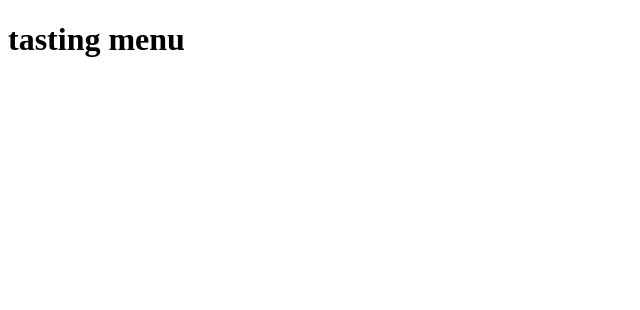
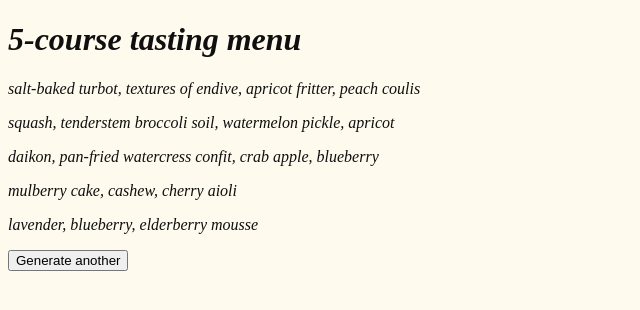
Before and after one commit to sophiekoonin/tasting-menu, an Eleventy site: page src/index.html in a window 1280 px wide. Shown: the whole page, without its empty margins (0-640 px from the left). Built offline with nearby package versions, Linux system fonts and the light colour scheme; Eleventy itself is replaced by a stand-in of ours; files that its build step writes are made by us from their sources.

Commit message:
Add styles

```diff
--- a/src/index.html
+++ b/src/index.html
@@ -7,11 +7,14 @@
   <meta name="viewport" content="width=device-width, initial-scale=1.0">
   <script type="module" src="/generator.js" defer></script>
   <title>tasting menu</title>
-  <link rel="stylesheet" href="css/style.css">
+  <link rel="stylesheet" href="/style.css">
 </head>
 
 <body>
-  <h1>tasting menu</h1>
+  <h1>5-course tasting menu</h1>
+  <div id="output">
+  </div>
+  <button type="button" id="regen">Generate another</button>
 </body>
 
 </html>
--- a/src/scss/style.scss
+++ /dev/null
@@ -1,4 +0,0 @@
-body {
-  width: 100vw;
-  height: 100vh;
-}
--- a/src/static/dessert.js
+++ b/src/static/dessert.js
@@ -5,8 +5,13 @@ export default [
   'pancake',
   'waffle',
   'millefeuille',
+  'gel',
   'granita',
   'panna cotta',
   'honeycomb',
   'curd',
+  'fondant',
+  'cake',
+  'mousse',
+  'gelato',
 ];
--- a/src/static/dessertFlavours.js
+++ b/src/static/dessertFlavours.js
@@ -4,8 +4,20 @@ export default [
   'caramel',
   'white chocolate',
   'cocoa nib',
-  'fondant',
-  'cake',
-  'mousse',
-  'gelato',
+  'honey',
+  'lavender',
+  'rose',
+  'cacao',
+  'miso',
+  'bergamot',
+  'mint',
+  'fennel',
+  'lemon verbena',
+  'buckwheat',
+  'cinnamon',
+  'ginger',
+  'allspice',
+  'star anise',
+  'rosemary',
+  'nutmeg',
 ];
--- a/src/static/fruit.js
+++ b/src/static/fruit.js
@@ -1,34 +1,36 @@
 export default [
-  'fig',
   'apple',
+  'apricot',
+  'banana',
   'blackberry',
-  'banana',
+  'blackcurrant',
+  'blood orange',
+  'blueberry',
   'cherry',
   'coconut',
+  'crab apple',
+  'cranberry',
+  'elderberry',
+  'fig',
+  'goji berry',
+  'gooseberry',
   'grape',
   'grapefruit',
   'kiwi',
   'lemon',
   'lime',
+  'loganberry',
   'mango',
-  'apricot',
+  'mulberry',
+  'nectarine',
   'peach',
   'pear',
   'pineapple',
   'plum',
   'pomegranate',
   'raspberry',
+  'raspberry',
+  'redcurrant',
   'strawberry',
   'watermelon',
-  'blueberry',
-  'cranberry',
-  'gooseberry',
-  'mulberry',
-  'raspberry',
-  'blackcurrant',
-  'loganberry',
-  'crab apple',
-  'redcurrant',
-  'elderberry',
-  'goji berry',
 ];
--- a/src/static/generator.js
+++ b/src/static/generator.js
@@ -13,6 +13,9 @@ import dessertFlavours from '/dessertFlavours.js';
 
 const mainOptions = [meats, veg];
 
+function getStarter() {
+  const starterOptions = [...veg, 'oyster', 'langoustine'];
+}
 function getSupplementaryOption(category) {
   return (
     getRandomThingOrNot(preVeg, false) +
@@ -45,33 +48,25 @@ function getFinishingTouch() {
 }
 
 export function generateMain() {
-  const firstOption =
-    getRandomThingOrNot(preMain, false) +
-    getRandom(getRandom(mainOptions)) +
-    getRandomThingOrNot(postMain, true);
+  const firstOption = getRandom([
+    getRandomThingOrNot(preMain, false) + getRandom(getRandom(mainOptions)),
+    getRandom(getRandom(mainOptions)) + getRandomThingOrNot(postMain, true),
+  ]);
 
   return `${firstOption}, ${getSupplementaryOption(
     veg
   )}, ${getRandomSupplementaryOption()}, ${getFinishingTouch()}`;
 }
 
-function getRandomDessertFlavour() {
-  return getRandom([
-    getRandom(dessertFlavours),
-    getRandom(nuts),
-    getRandom(flavours),
-    getRandom(fruit),
-  ]);
-}
-
 function generateDessert() {
   return (
-    getRandomDessertFlavour() +
+    getRandom([getRandom(dessertFlavours), getRandom(fruit)]) +
     getRandomThingOrNot(dessert, true) +
     ', ' +
     getRandomSupplementaryOption() +
     ', ' +
-    getRandomDessertFlavour()
+    getRandom([getRandom(dessertFlavours), getRandom(nuts), getRandom(fruit)]) +
+    getRandomThingOrNot(sauces, true)
   );
 }
 
@@ -79,9 +74,16 @@ function getRandom(array) {
   return array[Math.floor(Math.random() * array.length)];
 }
 
-console.log(toSentenceCase(generateMain()));
-console.log(toSentenceCase(generateDessert()));
+function displayOutput() {
+  const output = document.getElementById('output');
+
+  output.innerHTML = `<p>${generateMain()}</p><p>${generateMain()}</p><p>${generateMain()}</p><p>${generateDessert()}</p><p>${generateDessert()}</p>`;
+}
 
 function toSentenceCase(str) {
   return str.charAt(0).toUpperCase() + str.slice(1);
 }
+
+document.getElementById('regen').onclick = displayOutput;
+
+displayOutput();
--- a/src/static/postMain.js
+++ b/src/static/postMain.js
@@ -1 +1 @@
-export default ['cooked in wood shavings', 'tartare'];
+export default ['cooked in wood shavings', 'three ways', 'tartare'];
--- a/src/static/postVeg.js
+++ b/src/static/postVeg.js
@@ -5,8 +5,11 @@ export default [
   'fritter',
   'preserve',
   'pickle',
+  'three ways',
   'mash',
+  'butter',
   'ash',
   'soil',
   'extract',
+  'tartlet',
 ];
--- a/src/static/preMain.js
+++ b/src/static/preMain.js
@@ -4,10 +4,15 @@ export default [
   'roasted',
   'poached',
   'braised',
+  'salt-baked',
   'charcoal roasted',
   'locally sourced',
   'ballotine of',
   'fillet of',
+  'Lincolnshire',
+  'Dorset',
+  'Cornish',
+  'line-caught',
   'cured',
   'smoked',
   'salt-baked',
--- a/src/static/preVeg.js
+++ b/src/static/preVeg.js
@@ -1,7 +1,6 @@
 export default [
   'fermented',
   'pickled',
-  'salt-baked',
   'smoked',
   'charcoal-roasted',
   'roasted',
@@ -9,6 +8,7 @@ export default [
   'braised',
   'spiced',
   'sautéed',
+  'textures of',
   'wild',
   'seasonal',
   'candied',
--- a/src/static/sauces.js
+++ b/src/static/sauces.js
@@ -12,11 +12,10 @@ export default [
   'velouté',
   'consomme',
   'jelly',
-  'dressing',
-  'vinaigrette',
   'leather',
   'butter',
   'infusion',
+  'gel',
   'ash',
   'soil',
   'extract',
--- /dev/null
+++ b/src/static/style.css
@@ -0,0 +1,7 @@
+body {
+  width: 100vw;
+  height: 100vh;
+  background: #fffaee;
+  color: #0f0f0f;
+  font-style: italic;
+}
```
Also changed, not shown: package.json (+3 -13 lines), 1 other file.
